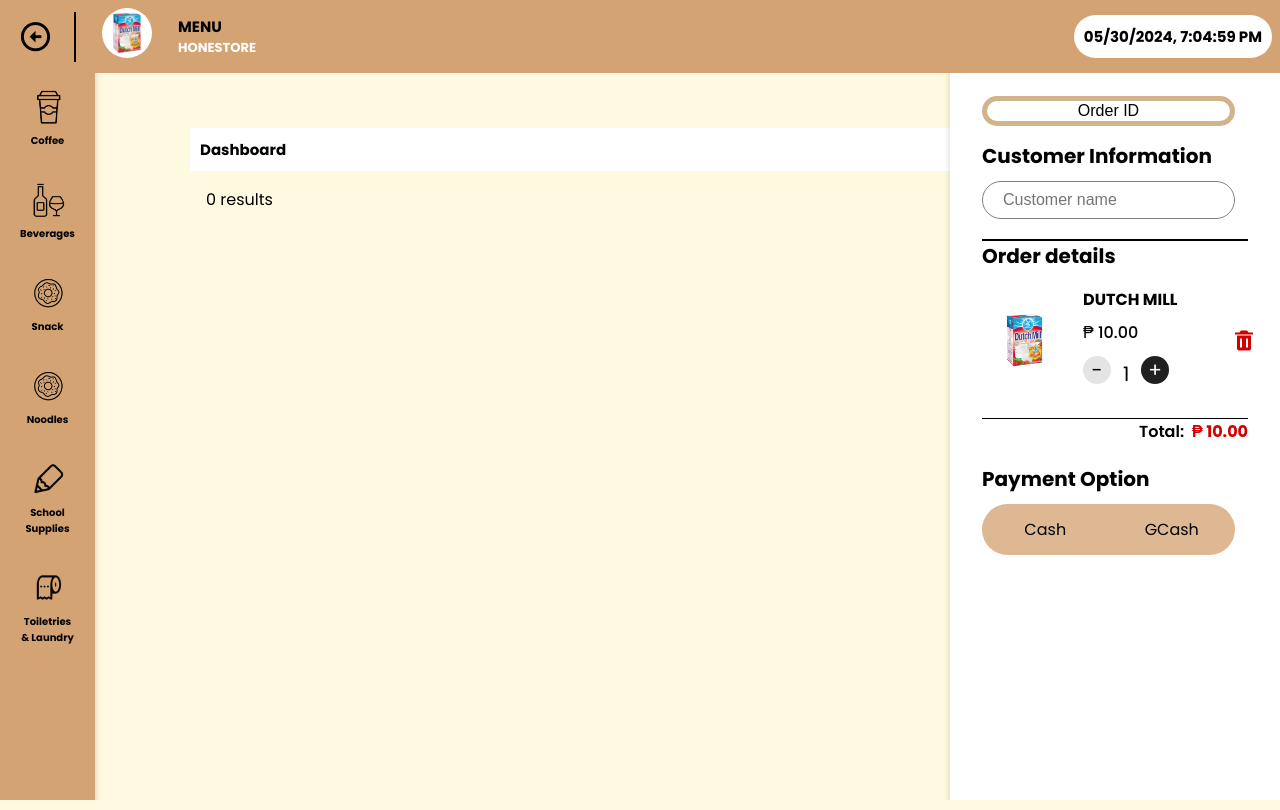
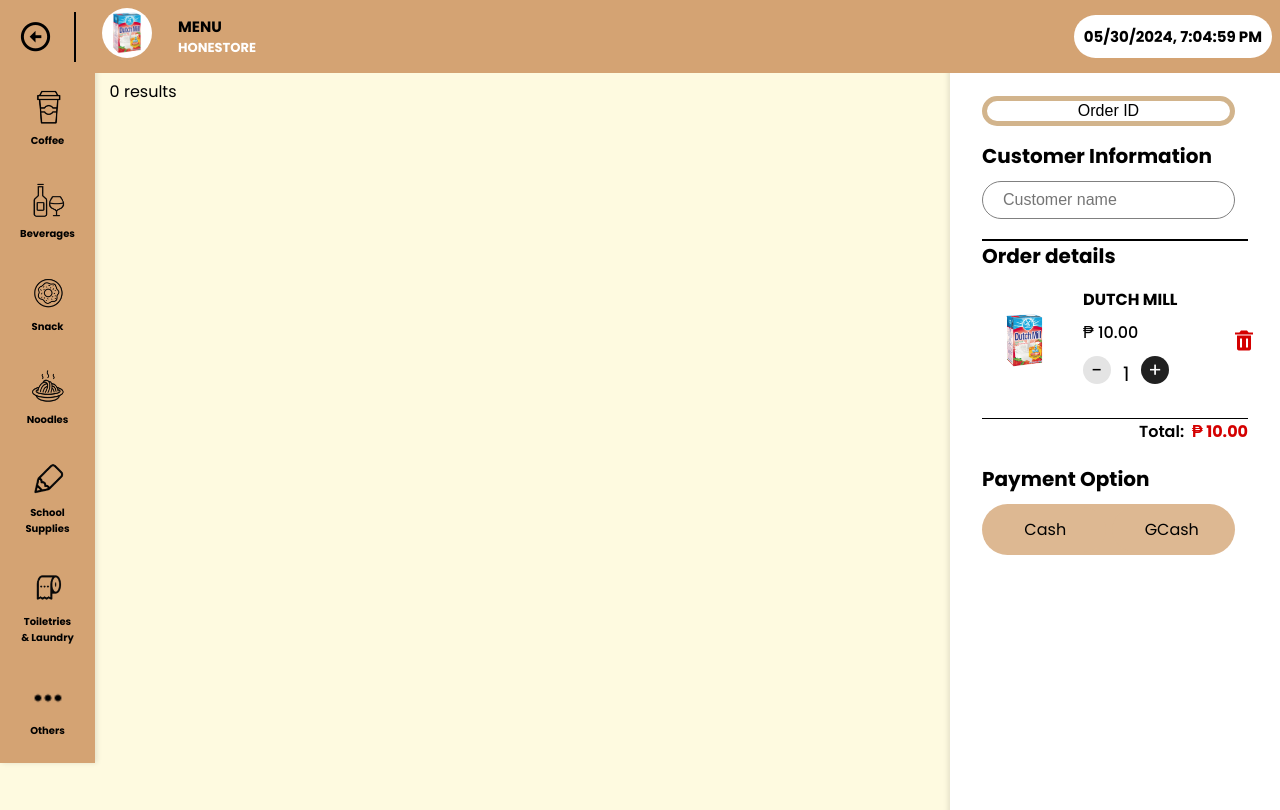
Before and after one commit to not-rae/126-final-project, a PHP site: page / in a window 1280 px wide. Run offline with PHP 8.4, Linux system fonts and the light colour scheme; data that the repository does not hold is empty.

Commit message:
updated MENU page

```diff
--- a/index.php
+++ b/index.php
@@ -7,6 +7,17 @@
     <link rel="stylesheet" href="style.css">
     <link href='https://unpkg.com/boxicons@2.1.4/css/boxicons.min.css' rel='stylesheet'>
 </head>
+<style>
+    main {
+        display: flex;
+        flex-direction: column;
+        height: 100vh;
+        width: 68.3rem;
+    }
+    .dashboard {
+        border-bottom: none;
+    }
+</style>
 <body>
     <header>
         <div class="back-button">
@@ -31,14 +42,20 @@
                 <li><a href="#" data-category="Coffee"><img src="./icons/coffee_icon.png" alt="Coffee"> Coffee</a></li>
                 <li><a href="#" data-category="Beverages"><img src="./icons/beverages_icon.png" alt="Beverages"> Beverages</a></li>
                 <li><a href="#" data-category="Snack"><img src="./icons/snakc_icon.png" alt="Snack"> Snack</a></li>
-                <li><a href="#" data-category="Noodles"><img src="./icons/snakc_icon.png" alt="Noodles"> Noodles</a></li>
+                <li><a href="#" data-category="Noodles"><img src="./icons/noodles_icon.png" alt="Noodles"> Noodles</a></li>
                 <li><a href="#" data-category="School Supplies"><img src="./icons/schoolSupplies_icon.png" alt="School Supplies">School<br>Supplies</a></li>
                 <li><a href="#" data-category="Toiletries"><img src="./icons/toiletriesLaundry_icon.png" alt="Toiletries"> Toiletries <br>& Laundry</a></li>
+                <li><a href="#" data-category="Others"><img src="./icons/others.png" alt="Others">Others</a></li>
+
             </ul>
         </aside>
+    </div>
 
+        <!-- <div class="main"> -->
         <main>
-            <h2>Dashboard</h2>
+            <div class="dashboard">
+                <h2>Dashboard</h2>
+            </div>
             <div class="product-list">
                 <?php
                 include 'DBconnector.php';
@@ -62,8 +79,9 @@
                 $conn->close();
                 ?>
             </div>
+        <!-- </div> -->
         </main>
-
+        <div class="category-container">
         <div class="right-panel">
             <div class="customer-info">
                 <div class="orderID">Order ID</div>
@@ -119,7 +137,7 @@
                 <button type="button" class="btn-buy">Pay Now</button>
             </div>
         </div>
-    </div>
+            </div>
     <script src="script.js"></script>
 </body>
 </html>
--- a/style.css
+++ b/style.css
@@ -10,11 +10,6 @@
     list-style: none;
     text-decoration: none;
 }
-/* style.css */
-/* .product-img {
-    width: 10px;
-    height: 50px;
-} */
 
 body {
     display: flex;
@@ -146,13 +141,12 @@ aside ul li a.active {
 }
 
 main {
-    position: relative; /* Fix the position of the main element */
-    top: 64px; /* Distance from the top of the viewport */
-    left: 95px; /* Distance from the left of the viewport */
-    height: 800px; /* Set the fixed height */
-    width: 800px;  /* Set the fixed width */
-    overflow-y: auto; /* Enable vertical scrolling */
-    overflow-x: hidden;
+    position: relative;
+    top: 10px;
+    left: 50%;
+    transform: translateX(-50%);
+    height: 50px;
+    max-width:100%;
 }
 
 main h2 {
@@ -169,9 +163,10 @@ main h2 {
     gap: 1rem;
     padding: 1rem;
     overflow-y: auto;
-    max-height: 100%; /* Use full height of the parent container */
+    max-height: 100%;
     scroll-behavior: smooth;
     position: relative;
+    margin-top: 10px;
 }
 
 .product {
@@ -208,16 +203,15 @@ main h2 {
 
 /* right panel */
 .right-panel {
-    position: fixed; /* Fixes the panel in place */
-    right: 0; /* Aligns the panel to the right side of the viewport */
+    position: fixed;
+    right: 0;
     width: 330px;
-    height: 100vh; /* Ensures the panel takes the full height of the viewport */
+    height: 100vh;
     padding: 2rem;
     margin-bottom: 30px;
     background-color: #FFFFFF;
     box-shadow: -2px 0 5px rgba(0, 0, 0, 0.1);
     z-index: 1000;
-    overflow-y: auto; /* Adds a vertical scrollbar if content overflows */
 }
 
 
```
Also changed, not shown: icons/others.png (added).
